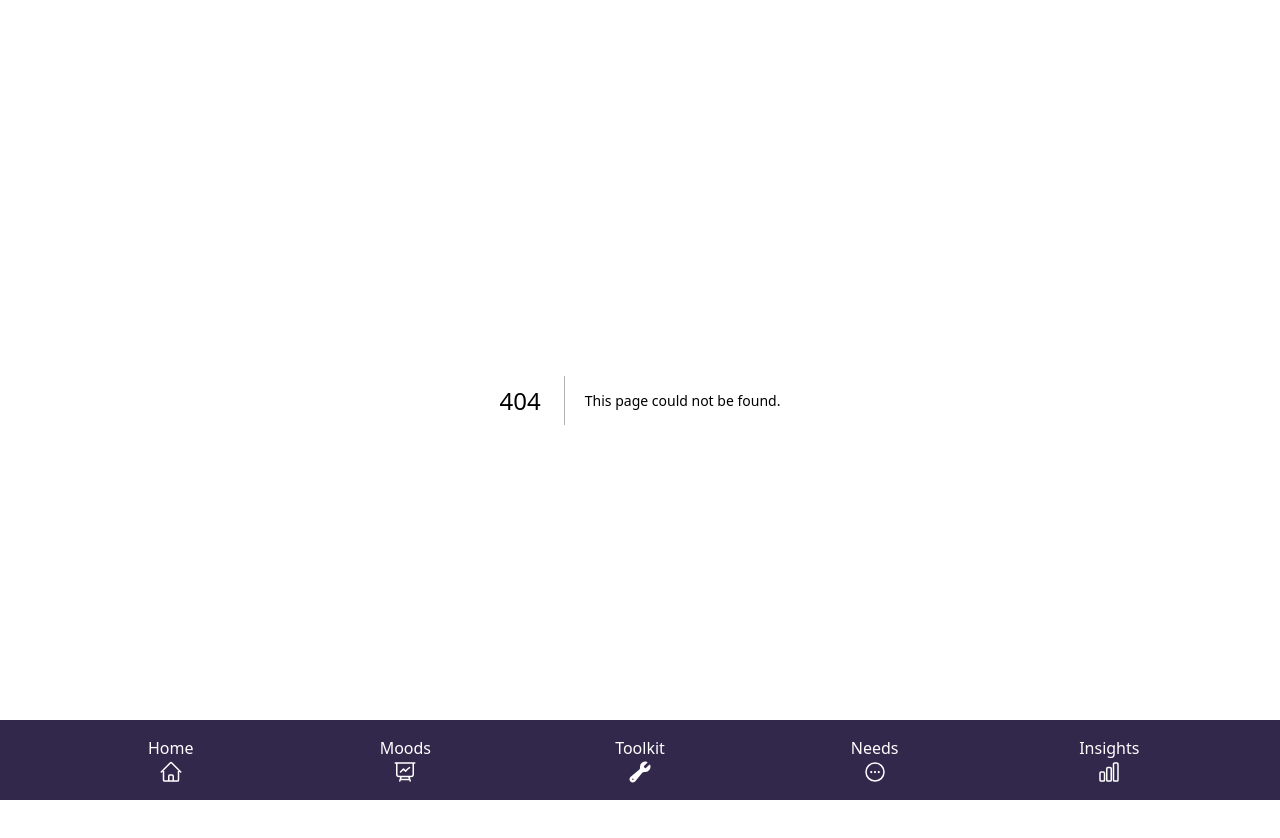
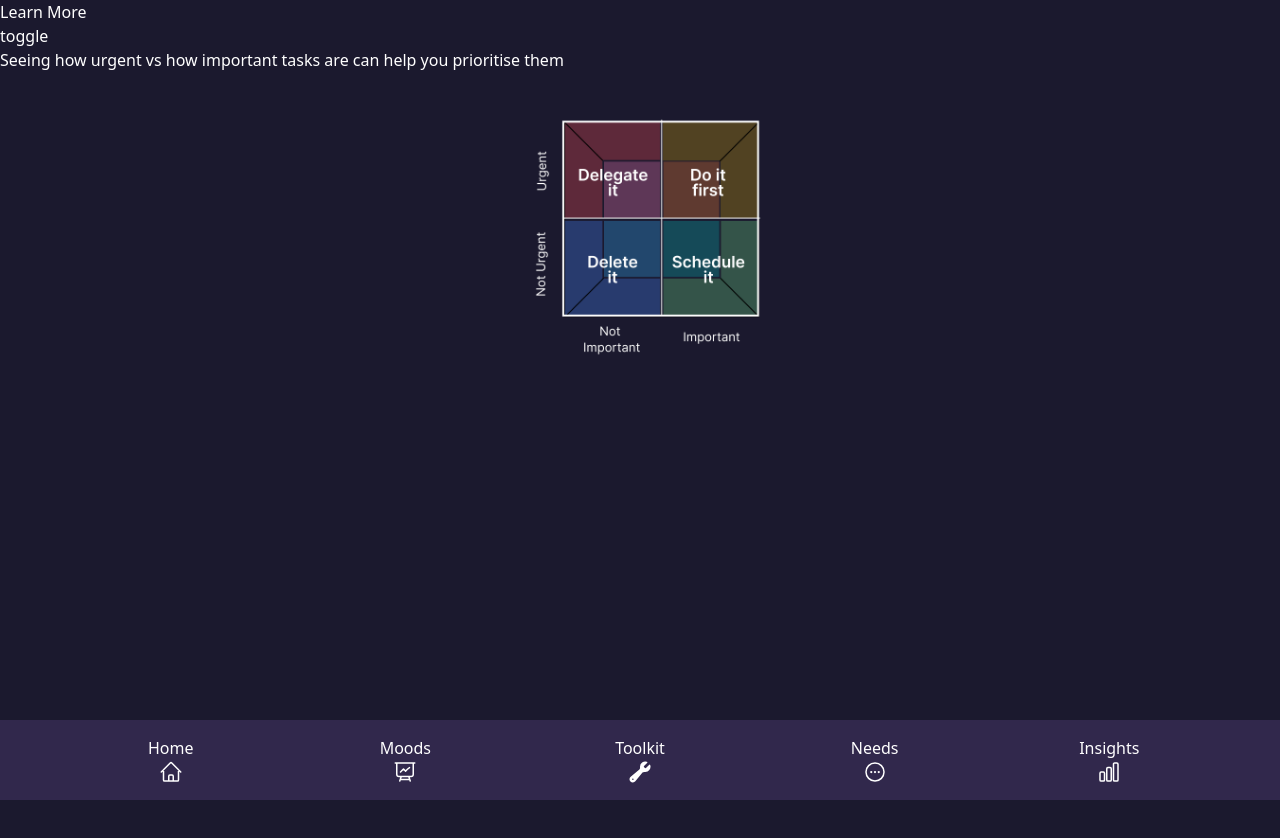
Before and after one commit to fac30/things-we-do, a Next.js app: page /moods/learn-more in a window 1280 px wide. Before the commit this address had no page. Shown: the top 838 px of the page. After the commit the page ends 800 px from the top, so only its background shows below. Built offline with nearby package versions, Linux system fonts and the light colour scheme.

Commit message:
feat: setup learn more wip

```diff
--- /dev/null
+++ b/src/app/moods/learn-more/page.tsx
@@ -0,0 +1,23 @@
+import cubeImage from "../../../assets/images/cubeImage.png";
+import Image from "next/image";
+
+export default function LearnMorePageMoods() {
+  return (
+    <>
+      <h1>Learn More</h1>
+      <div className="">toggle</div>
+      <h2>
+        Seeing how urgent vs how important tasks are can help you prioritise
+        them
+      </h2>
+      <div className="w-11/12 m-auto flex justify-center mt-10">
+        <Image
+          src={cubeImage}
+          width={250}
+          height={250}x
+          alt="Picture of the author"
+        />
+      </div>
+    </>
+  );
+}
--- a/src/app/moods/page.tsx
+++ b/src/app/moods/page.tsx
@@ -7,6 +7,8 @@ import { NeurochemContext, NeurochemState } from "@/context/NeurochemContext";
 import Button from "@/ui/shared/Button";
 import { addToDb } from "@/models/addToDb";
 import { useRouter } from "next/navigation";
+import { InformationCircleIcon } from "@heroicons/react/24/outline";
+import Link from "next/link";
 
 export default function MoodsPage() {
   const router = useRouter();
@@ -37,6 +39,9 @@ export default function MoodsPage() {
   return (
     <NeurochemContext.Provider value={{ neuroState, setNeuroState }}>
       <div className="flex flex-col gap-4">
+        <Link href={`/moods/learn-more`}>
+          <InformationCircleIcon className="h-8 w-8 absolute top-5 right-5 z-50" />
+        </Link>
         <Cube />
         <SliderBox />
         <div className="flex justify-between w-10/12 m-auto">
```
Also changed, not shown: src/assets/images/cubeImage.png (added).
